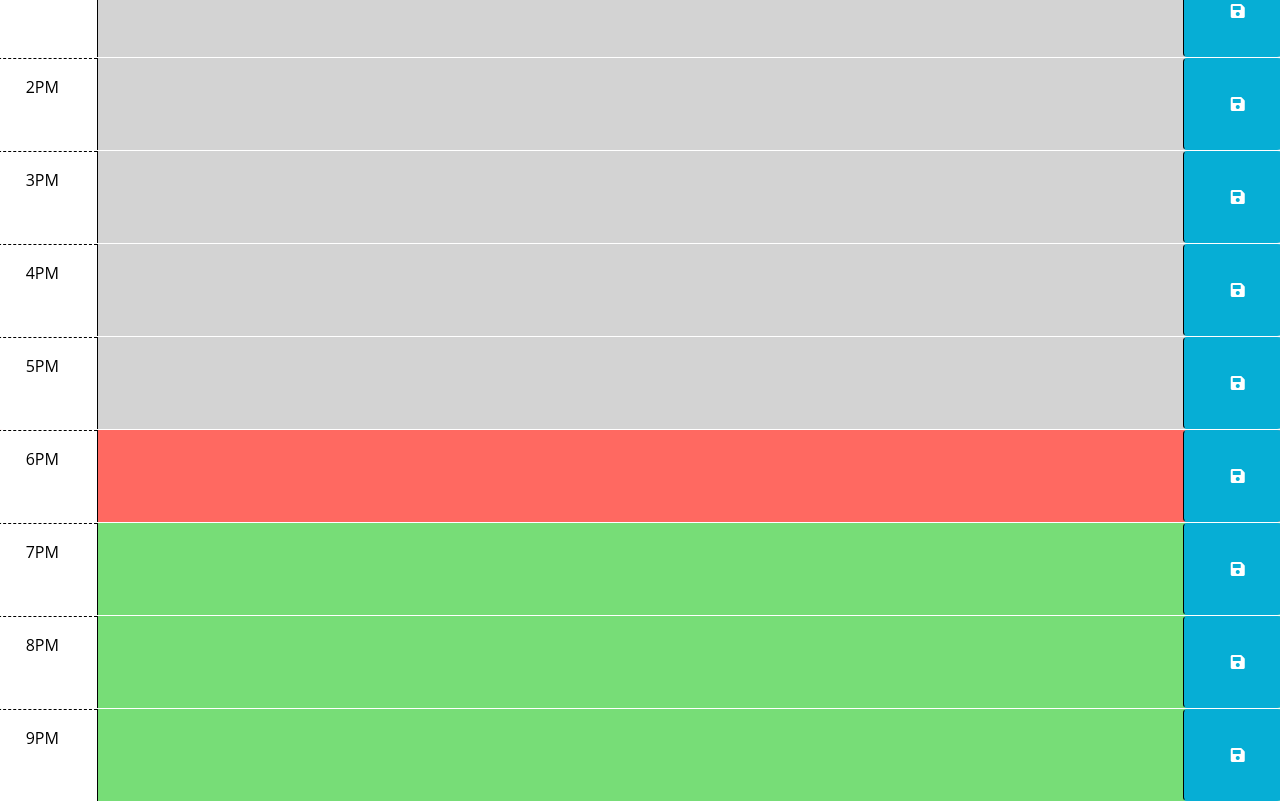
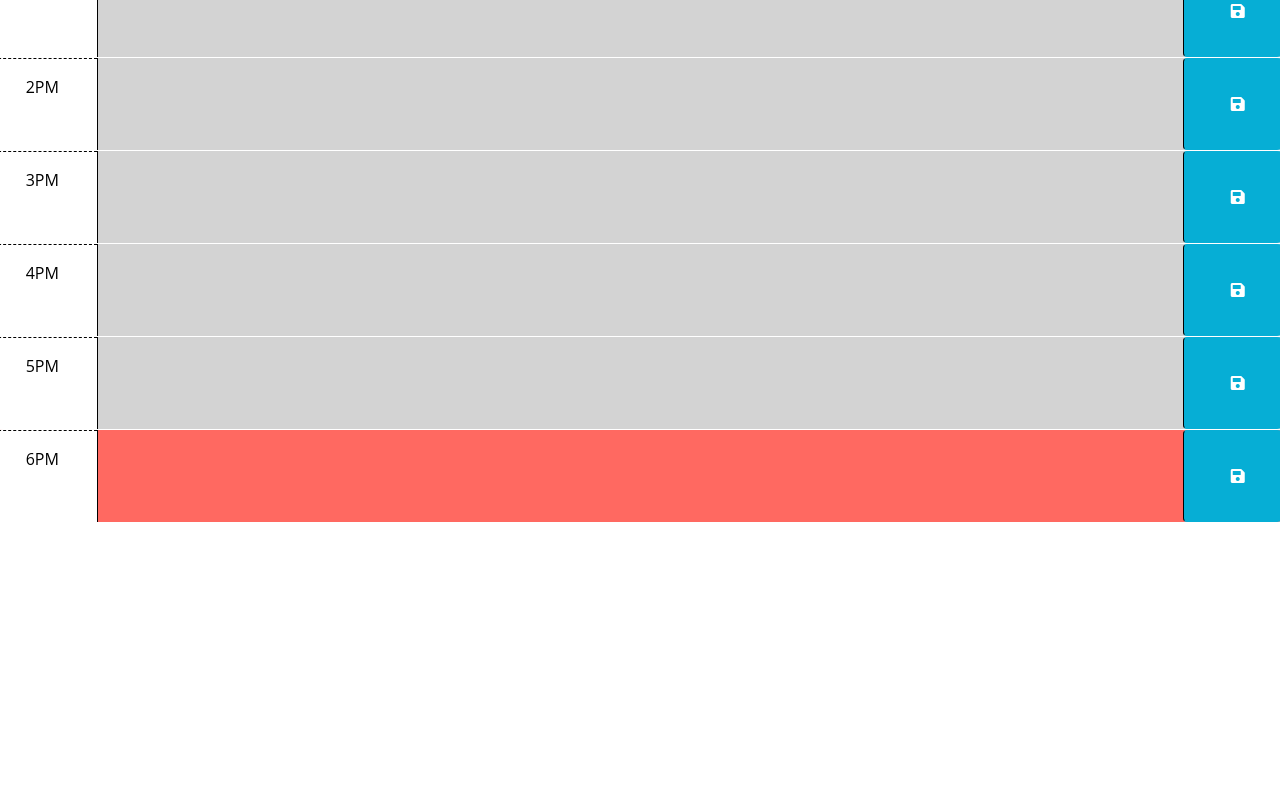
Before and after one commit to renkayla/work-scheduler, a plain HTML site: page index.html in a window 1280 px wide. Shown: the part 798-1599 px from the top of the page. After the commit the page ends 1320 px from the top, so only its background shows below. Drawn offline with nearby package versions, Linux system fonts and the light colour scheme.

Commit message:
took off extra hours col

```diff
--- a/index.html
+++ b/index.html
@@ -130,32 +130,7 @@
     </button>
   </div>
 </div>
-<div id="hour-19" class="row time-block">
-  <div class="col-2 col-md-1 hour text-center py-3">7PM</div>
-  <textarea class="col-8 col-md-10 description" rows="3"> </textarea>
-  <button class="btn saveBtn col-2 col-md-1" aria-label="save">
-    <i class="fas fa-save" aria-hidden="true"></i>
-  </button>
-</div>
-</div>
 
-<div id="hour-20" class="row time-block">
-  <div class="col-2 col-md-1 hour text-center py-3">8PM</div>
-  <textarea class="col-8 col-md-10 description" rows="3"> </textarea>
-  <button class="btn saveBtn col-2 col-md-1" aria-label="save">
-    <i class="fas fa-save" aria-hidden="true"></i>
-  </button>
-</div>
-</div>
-
-<div id="hour-21" class="row time-block">
-  <div class="col-2 col-md-1 hour text-center py-3">9PM</div>
-  <textarea class="col-8 col-md-10 description" rows="3"> </textarea>
-  <button class="btn saveBtn col-2 col-md-1" aria-label="save">
-    <i class="fas fa-save" aria-hidden="true"></i>
-  </button>
-</div>
-</div>
 
     <script src="https://cdnjs.cloudflare.com/ajax/libs/jquery/3.2.1/jquery.min.js"></script>
     <script src="https://cdn.jsdelivr.net/npm/dayjs@1.11.3/dayjs.min.js"
```
